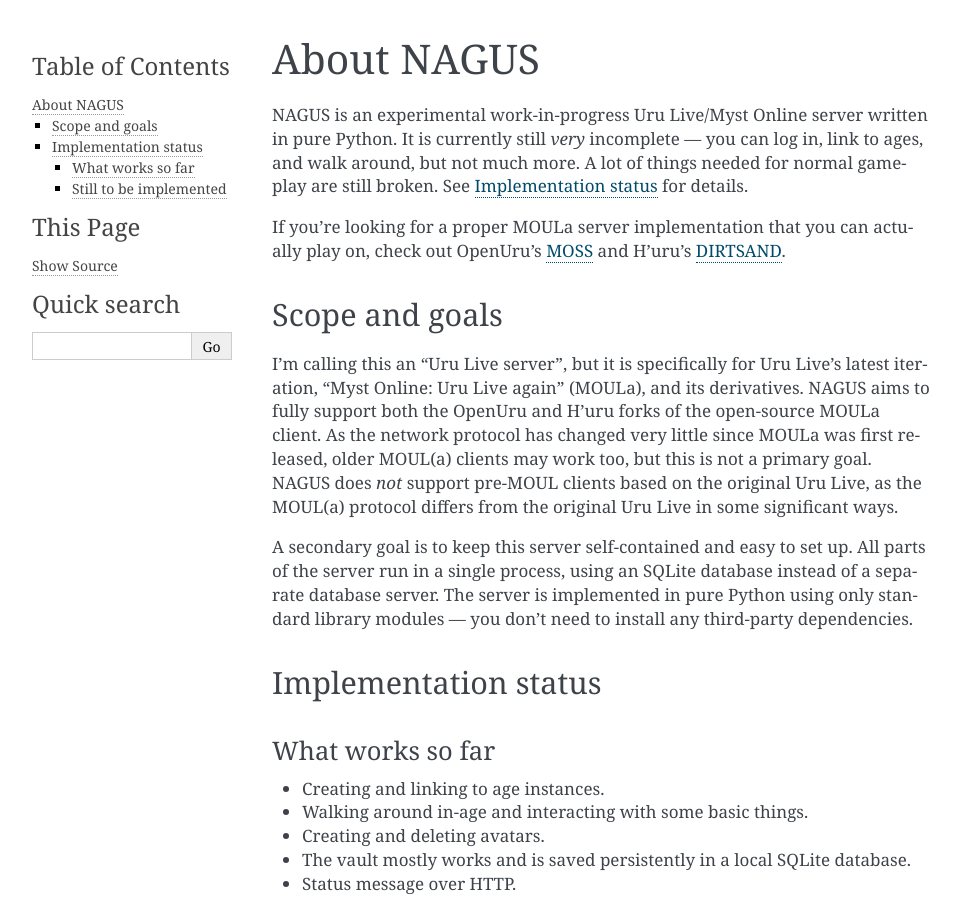
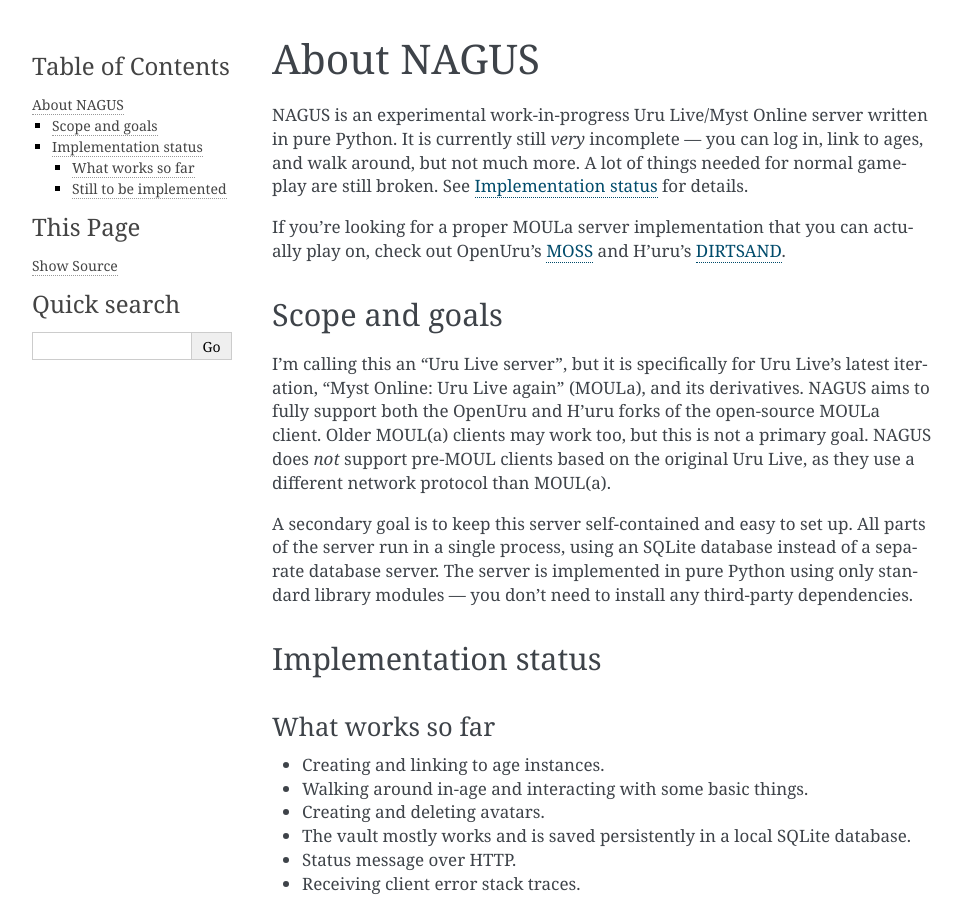
Before and after one commit to dgelessus/NAGUS, a Sphinx documentation site: the page built from docs/nagus/about.rst, in a window 1280 px wide and 900 px high. Shown: the whole window, without its empty margins (148-1110 px from the left). Built offline with Sphinx 7.4.7, drawn with Linux system fonts in a browser that asks for light colours.

Commit message:
Shorten scope section a little bit

```diff
--- a/docs/nagus/about.rst
+++ b/docs/nagus/about.rst
@@ -21,11 +21,10 @@
 "Myst Online: Uru Live again" (MOULa),
 and its derivatives.
 NAGUS aims to fully support both the OpenUru and H'uru forks of the open-source MOULa client.
-As the network protocol has changed very little since MOULa was first released,
-older MOUL(a) clients may work too,
+Older MOUL(a) clients may work too,
 but this is not a primary goal.
 NAGUS does *not* support pre-MOUL clients based on the original Uru Live,
-as the MOUL(a) protocol differs from the original Uru Live in some significant ways.
+as they use a different network protocol than MOUL(a).
 
 A secondary goal is to keep this server self-contained and easy to set up.
 All parts of the server run in a single process,
```
